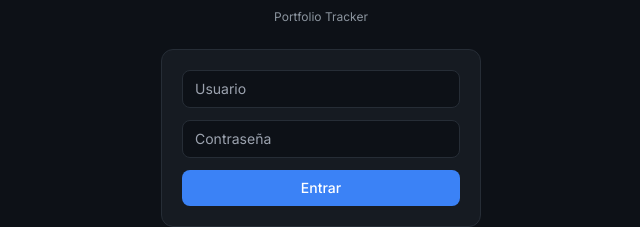
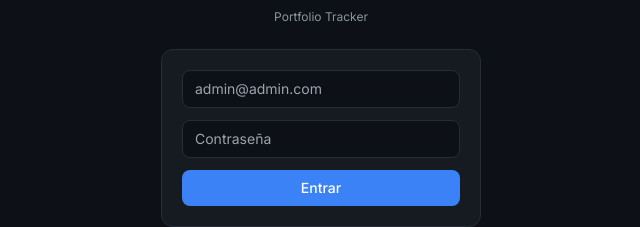
Before and after one commit to tomasalvarez13/portfolio-tracker, a React (Vite) app in the folder frontend/: page /admin/login in a window 1280 px wide. Shown: the part 324-551 px from the top of the page, without its empty margins (319-959 px from the left). Built offline with nearby package versions, Linux system fonts and the light colour scheme; no server answers.

Commit message:
fix: cambiar credencial admin a admin@admin.com

```diff
--- a/frontend/src/pages/AdminLogin.jsx
+++ b/frontend/src/pages/AdminLogin.jsx
@@ -32,8 +32,8 @@ export default function AdminLogin() {
           <p className="text-xs text-muted mt-1">Portfolio Tracker</p>
         </div>
         <form onSubmit={handleSubmit} className="card p-5 space-y-3">
-          <input type="text" required value={username} onChange={e => setUsername(e.target.value)}
-            placeholder="Usuario" autoComplete="off"
+          <input type="email" required value={username} onChange={e => setUsername(e.target.value)}
+            placeholder="admin@admin.com" autoComplete="email"
             className="w-full bg-bg-base border border-bg-border rounded-lg px-3 py-2 text-sm focus:outline-none focus:border-accent" />
           <input required type="password" value={password} onChange={e => setPassword(e.target.value)}
             placeholder="Contraseña" autoComplete="current-password"
```
Also changed, not shown: 1 other file (tests, documents, lock files or other folders).
